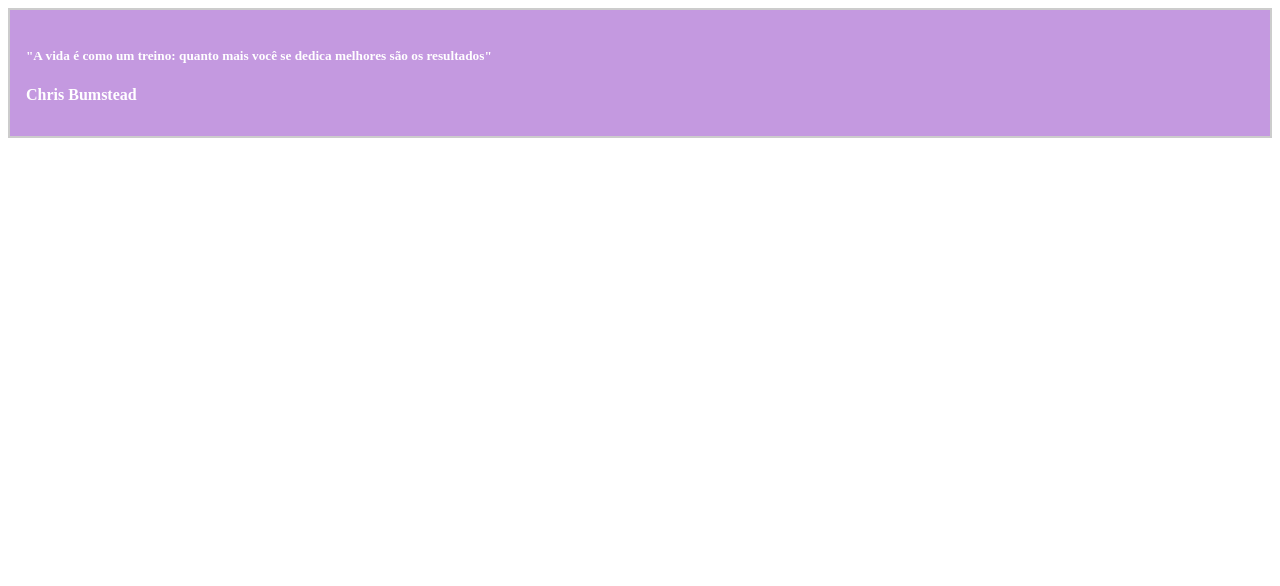
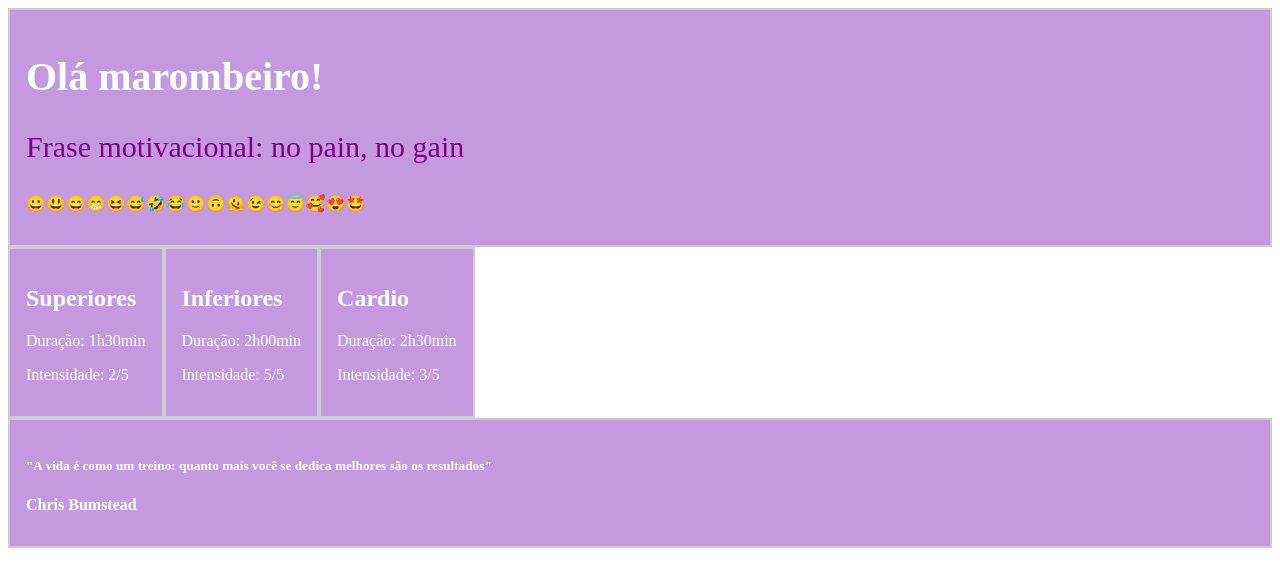
Before and after one commit to Doublekill0909/TrackFit-Mini, a React (Vite) app: page / in a window 1280 px wide. Shown: the top 586 px of the page. Built offline with nearby package versions, Linux system fonts and the light colour scheme.

Commit message:
feat: estruturacao do projeto e readme

```diff
--- a/src/App.tsx
+++ b/src/App.tsx
@@ -1,12 +1,14 @@
+import { ExerciseList } from "./components/ExerciseList"
 import { MotivationalMessage } from "./components/motivationmessage"
+import { Welcome } from "./components/welcome"
 
 function App() {
 
   return (
     <>
-      <main>
+        <Welcome />
+        <ExerciseList />
         <MotivationalMessage message='"A vida é como um treino: quanto mais você se dedica melhores são os resultados"' author="Chris Bumstead"/>
-      </main>
     </>
   )
 }
```
Also changed, not shown: 1 other file (tests, documents, lock files or other folders).
